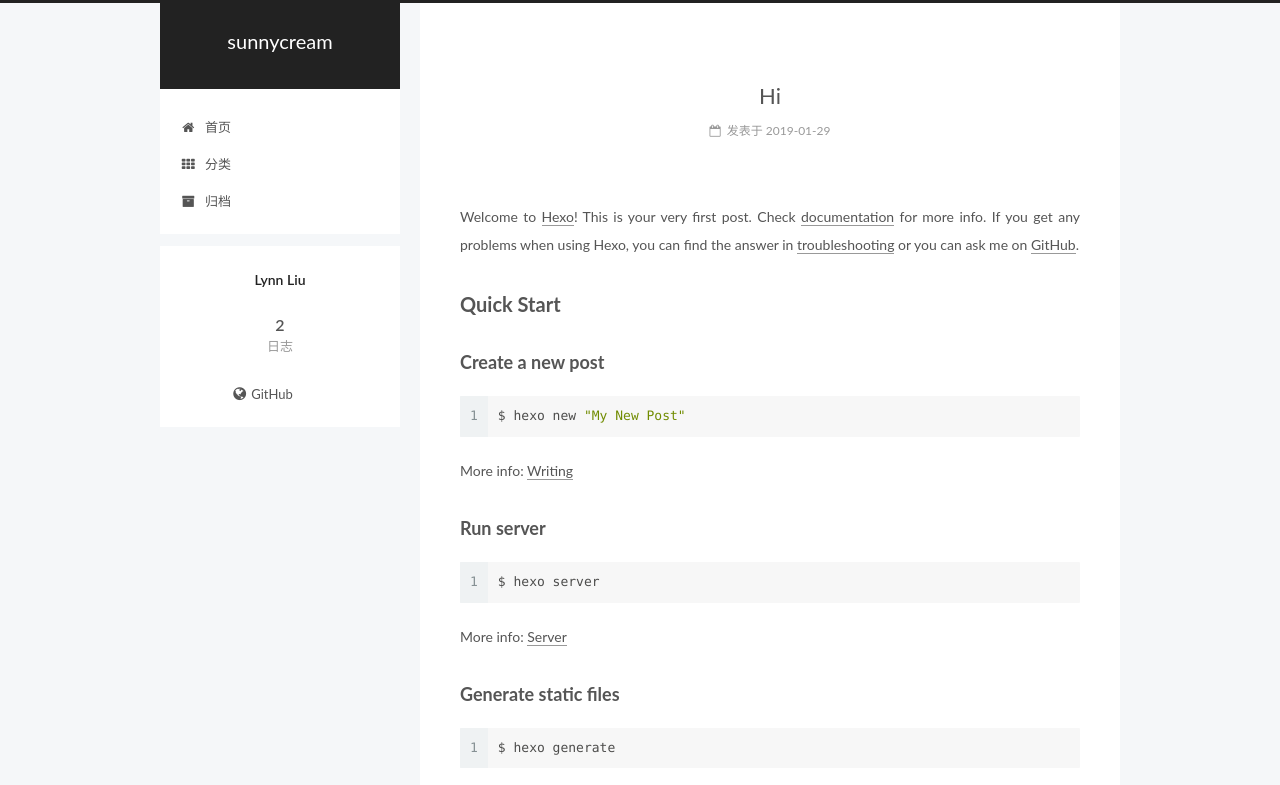
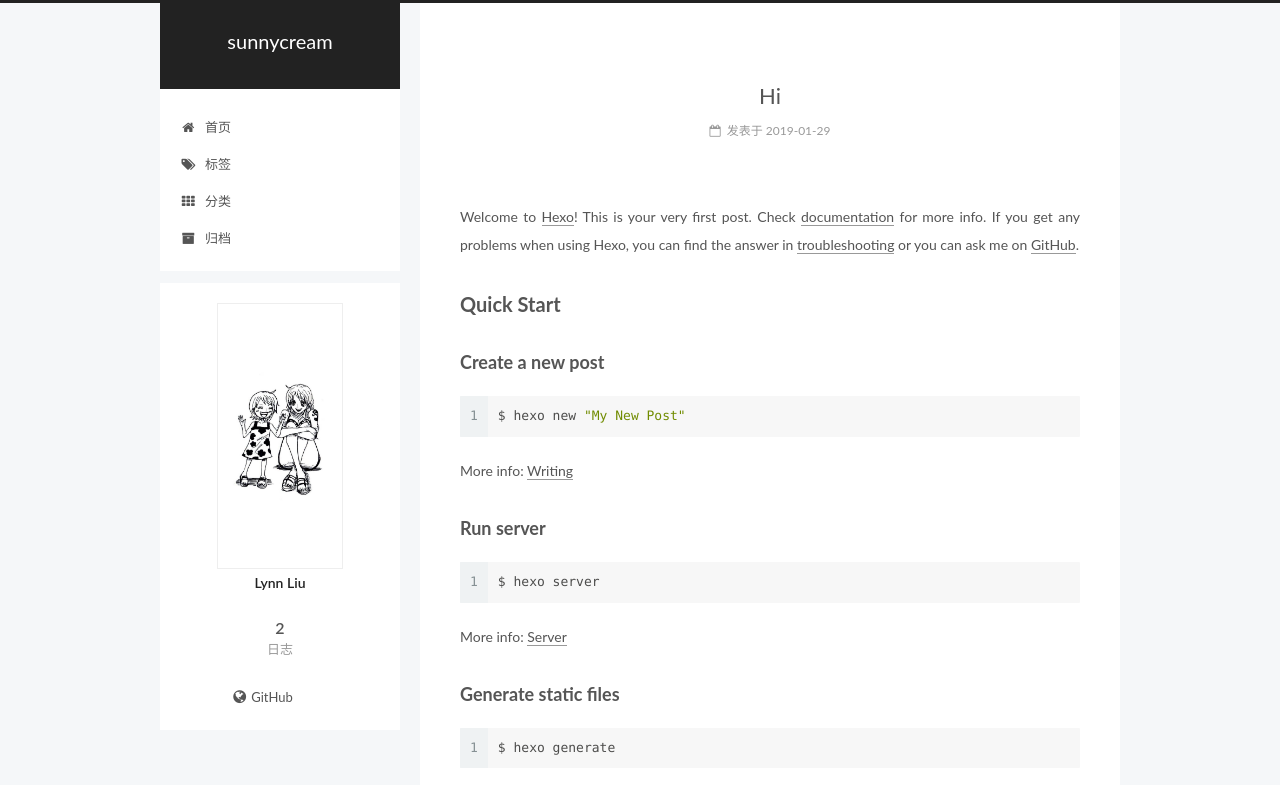
Before and after one commit to sunnycream/sunnycream.github.io, a plain HTML site: page index.html in a window 1280 px wide. Shown: the top 785 px of the page. Drawn offline with Linux system fonts and the light colour scheme.

Commit message:
Site updated: 2019-01-30 14:45:50

```diff
--- a/css/main.css
+++ b/css/main.css
@@ -1823,7 +1823,7 @@ pre .javascript .function {
   width: 4px;
   height: 4px;
   border-radius: 50%;
-  background: #d040f9;
+  background: #5bffeb;
 }
 .links-of-blogroll {
   font-size: 13px;
--- a/index.html
+++ b/index.html
@@ -128,6 +128,16 @@
 
 
 
+  <script type="text/javascript">
+    var _hmt = _hmt || [];
+    (function() {
+      var hm = document.createElement("script");
+      hm.src = "https://hm.baidu.com/hm.js?8b8a3b0fa5f9c4e456d07abc8a49a8d0";
+      var s = document.getElementsByTagName("script")[0];
+      s.parentNode.insertBefore(hm, s);
+    })();
+  </script>
+
 
 
 
@@ -183,6 +193,16 @@
               <i class="menu-item-icon fa fa-fw fa-home"></i> <br>
 
             首页
+          </a>
+        </li>
+
+
+        <li class="menu-item menu-item-tags">
+          <a href="/tags/" rel="section">
+
+              <i class="menu-item-icon fa fa-fw fa-tags"></i> <br>
+
+            标签
           </a>
         </li>
 
@@ -244,7 +264,7 @@
     <span hidden itemprop="author" itemscope="" itemtype="http://schema.org/Person">
       <meta itemprop="name" content="Lynn Liu">
       <meta itemprop="description" content="">
-      <meta itemprop="image" content="/images/avatar.gif">
+      <meta itemprop="image" content="/images/avatar.png">
     </span>
 
     <span hidden itemprop="publisher" itemscope="" itemtype="http://schema.org/Organization">
@@ -372,7 +392,7 @@
     <span hidden itemprop="author" itemscope="" itemtype="http://schema.org/Person">
       <meta itemprop="name" content="Lynn Liu">
       <meta itemprop="description" content="">
-      <meta itemprop="image" content="/images/avatar.gif">
+      <meta itemprop="image" content="/images/avatar.png">
     </span>
 
     <span hidden itemprop="publisher" itemscope="" itemtype="http://schema.org/Organization">
@@ -516,6 +536,8 @@
       <section class="site-overview-wrap sidebar-panel sidebar-panel-active">
         <div class="site-overview">
           <div class="site-author motion-element" itemprop="author" itemscope="" itemtype="http://schema.org/Person">
+
+              <img class="site-author-image" itemprop="image" src="/images/avatar.png" alt="Lynn Liu">
 
               <p class="site-author-name" itemprop="name">Lynn Liu</p>
               <p class="site-description motion-element" itemprop="description"></p>
```
Also changed, not shown: 2019/01/29/hello-world/index.html (+23 -1 lines), 2019/01/29/hi/index.html (+23 -1 lines), archives/2019/01/index.html (+22 -0 lines), archives/2019/index.html (+22 -0 lines), archives/index.html (+22 -0 lines), images/avatar.png (added).
